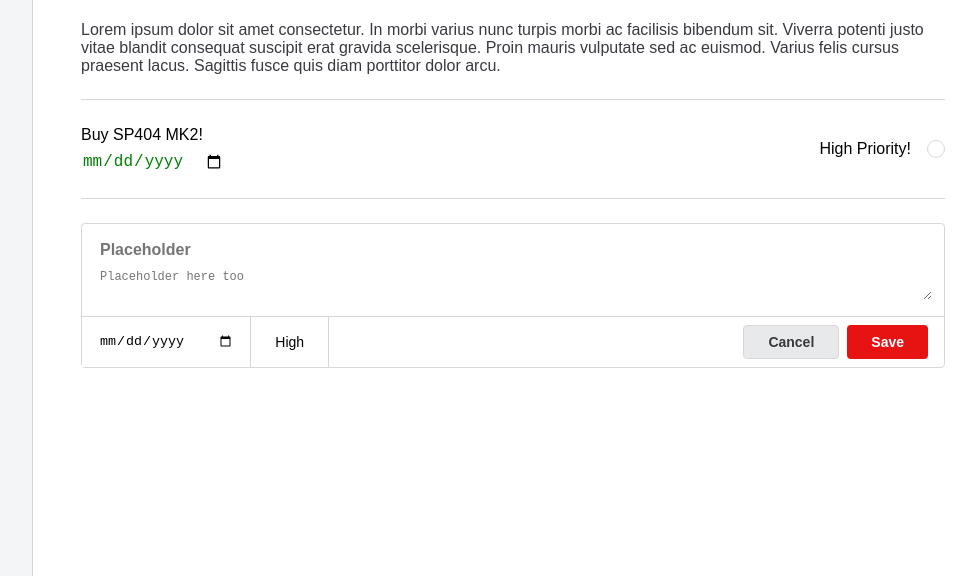
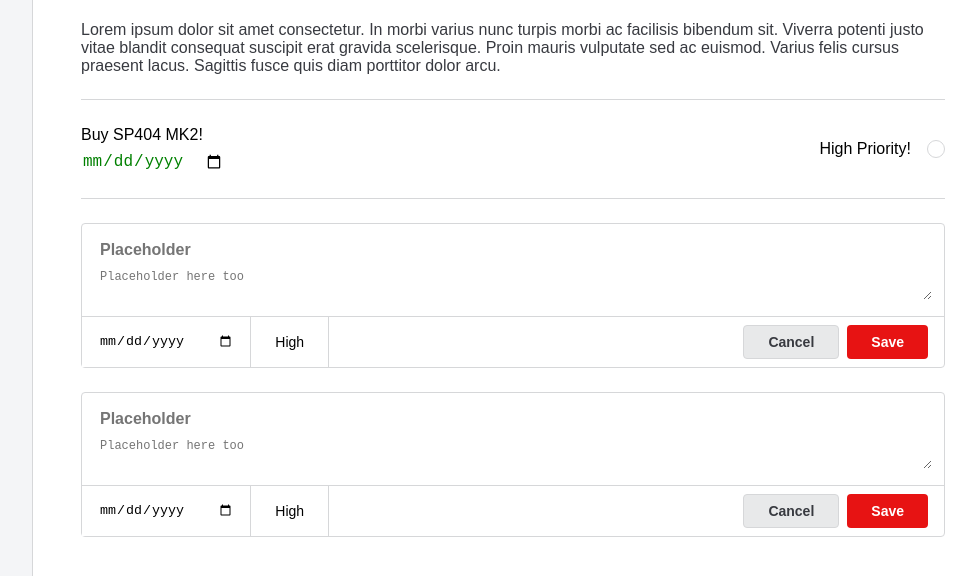
Before and after one commit to pvdevs/todo-list-2, a website built with Vite: page todo-list/index.html in a window 1280 px wide. Shown: the part 112-688 px from the top of the page, without its empty margins (287-1263 px from the left). Built offline with nearby package versions, Linux system fonts and the light colour scheme; a web font is replaced by a local one.

Commit message:
add add new task frontend

```diff
--- a/todo-list/index.html
+++ b/todo-list/index.html
@@ -19,7 +19,7 @@
             <p class="page-description">Lorem ipsum dolor sit amet consectetur. In morbi varius nunc turpis morbi ac facilisis bibendum sit. Viverra potenti justo vitae blandit consequat suscipit erat gravida scelerisque. Proin mauris vulputate sed ac euismod. Varius felis cursus praesent lacus. Sagittis fusce quis diam porttitor dolor arcu. </p>
             <div class="separator-line"></div>
           </div>
-          <div id="task-table">
+          <div id="tasks-table">
             <div class="task">
               <div class="task-left-side">
                 <div class="task-title"> Buy SP404 MK2!</div>
@@ -32,6 +32,7 @@
                 </div>
               </div>
             </div>
+
             <div class="task-edit-container">
               <form class="task-edit-form">
                 <div class="task-edit-top">
@@ -55,6 +56,7 @@
                 </div>
               </form>
             </div>
+
           </div>
         </div>
       </div>
--- a/todo-list/main.js
+++ b/todo-list/main.js
@@ -1 +1,2 @@
 import './style.css'
+import "./src/pages/Home/index";
--- /dev/null
+++ b/todo-list/src/data/Tasks.js
@@ -0,0 +1 @@
+export const tasks = [];
--- /dev/null
+++ b/todo-list/src/pages/Home/NewTaskFormSection.js
@@ -0,0 +1,83 @@
+export default function newTaskFormSection() {
+    const tasksTable = document.getElementById('tasks-table');
+    const taskEditContainer = document.createElement('div');
+    const taskEditForm = document.createElement('form');
+    const taskEditTop = document.createElement('div');
+    const taskEditTitle = document.createElement('input');
+    const taskEditDescription = document.createElement('textarea');
+    const taskEditBottom = document.createElement('div');
+    const taskEditBottomLeft = document.createElement('div');
+    const taskEditDate = document.createElement('input');
+    const taskEditPriority = document.createElement('select');
+    const taskEditPriorityOptionHigh = document.createElement('option');
+    const taskEditPriorityOptionMid = document.createElement('option');
+    const taskEditPriorityOptionLow = document.createElement('option');
+    const taskEditBottomRight = document.createElement('div');
+    const taskEditCancelButton = document.createElement('button');
+    const taskEditSaveButton = document.createElement('button');
+
+
+    // Classes
+
+    taskEditContainer.classList.add('task-edit-container');
+    taskEditForm.classList.add('task-edit-form');
+    taskEditTop.classList.add('task-edit-top');
+    taskEditTitle.classList.add('task-edit-title');
+    taskEditDescription.classList.add('task-edit-description');
+    taskEditBottom.classList.add('task-edit-bottom');
+    taskEditBottomLeft.classList.add('task-edit-bottom-left');
+    taskEditDate.classList.add('task-edit-date');
+    taskEditPriority.classList.add('task-edit-priority');
+    taskEditBottomRight.classList.add('task-edit-bottom-right');
+
+    // How can we make those contents dynamic?
+    // Maybe make this form section a component and making 2 different forms?
+
+    // Input types
+
+    taskEditTitle.type = 'text';
+    taskEditDate.type = 'date';
+
+    // Values
+
+    taskEditPriorityOptionHigh.value = 'high';
+    taskEditPriorityOptionMid.value = 'mid';
+    taskEditPriorityOptionLow.value = 'low';
+
+    // Id's
+
+    taskEditCancelButton.id = 'task-edit-cancel-button';
+    taskEditSaveButton.id = 'task-edit-save-button';
+
+    // Placeholders
+
+    taskEditTitle.placeholder = 'Placeholder';
+    taskEditDescription.placeholder = 'Placeholder here too';
+
+    // Text contents
+
+    taskEditPriorityOptionHigh.textContent = 'High';
+    taskEditPriorityOptionMid.textContent = 'Mid';
+    taskEditPriorityOptionLow.textContent = 'Low';
+
+    taskEditCancelButton.textContent = 'Cancel';
+    taskEditSaveButton.textContent = 'Save';
+
+    // Appends
+
+    taskEditTop.append(taskEditTitle, taskEditDescription);
+
+    taskEditBottomLeft.append(taskEditDate, taskEditPriority);
+
+    taskEditPriority.append(taskEditPriorityOptionHigh, taskEditPriorityOptionMid, taskEditPriorityOptionLow);
+
+    taskEditBottomRight.append(taskEditCancelButton, taskEditSaveButton);
+
+    taskEditBottom.append(taskEditBottomLeft, taskEditBottomRight);
+
+    taskEditForm.append(taskEditTop, taskEditBottom);
+
+    taskEditContainer.appendChild(taskEditForm);
+
+    tasksTable.appendChild(taskEditContainer);
+}
--- /dev/null
+++ b/todo-list/src/pages/Home/TasksTable.js
@@ -0,0 +1 @@
+const tasksTable = document.getElementById('tasks-table');
--- /dev/null
+++ b/todo-list/src/pages/Home/index.js
@@ -0,0 +1,3 @@
+import newTaskFormSection from './NewTaskFormSection';
+
+newTaskFormSection();
```
Also changed, not shown: todo-list/src/pages/Home/NewTaskForm.js (added, +12 -0 lines).
